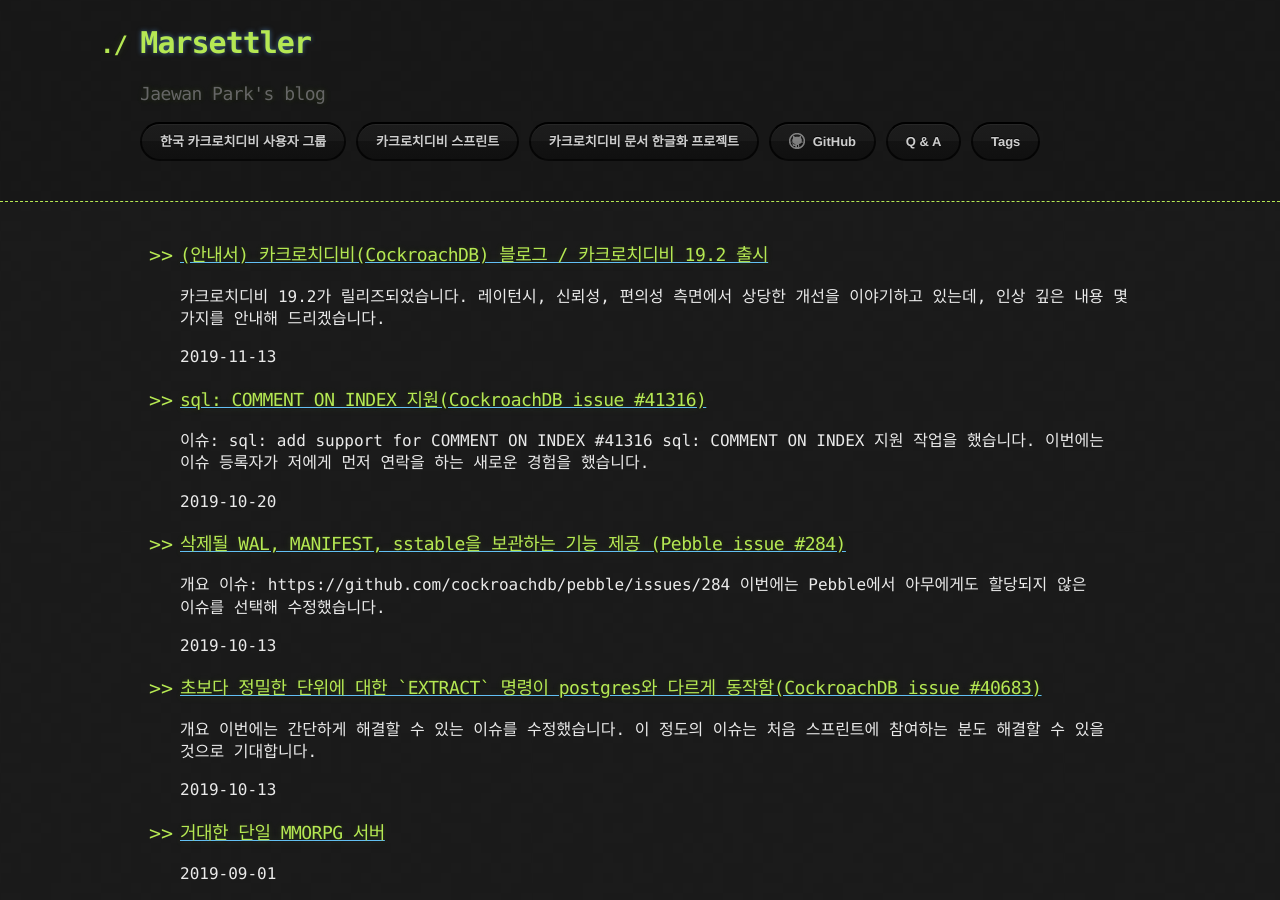
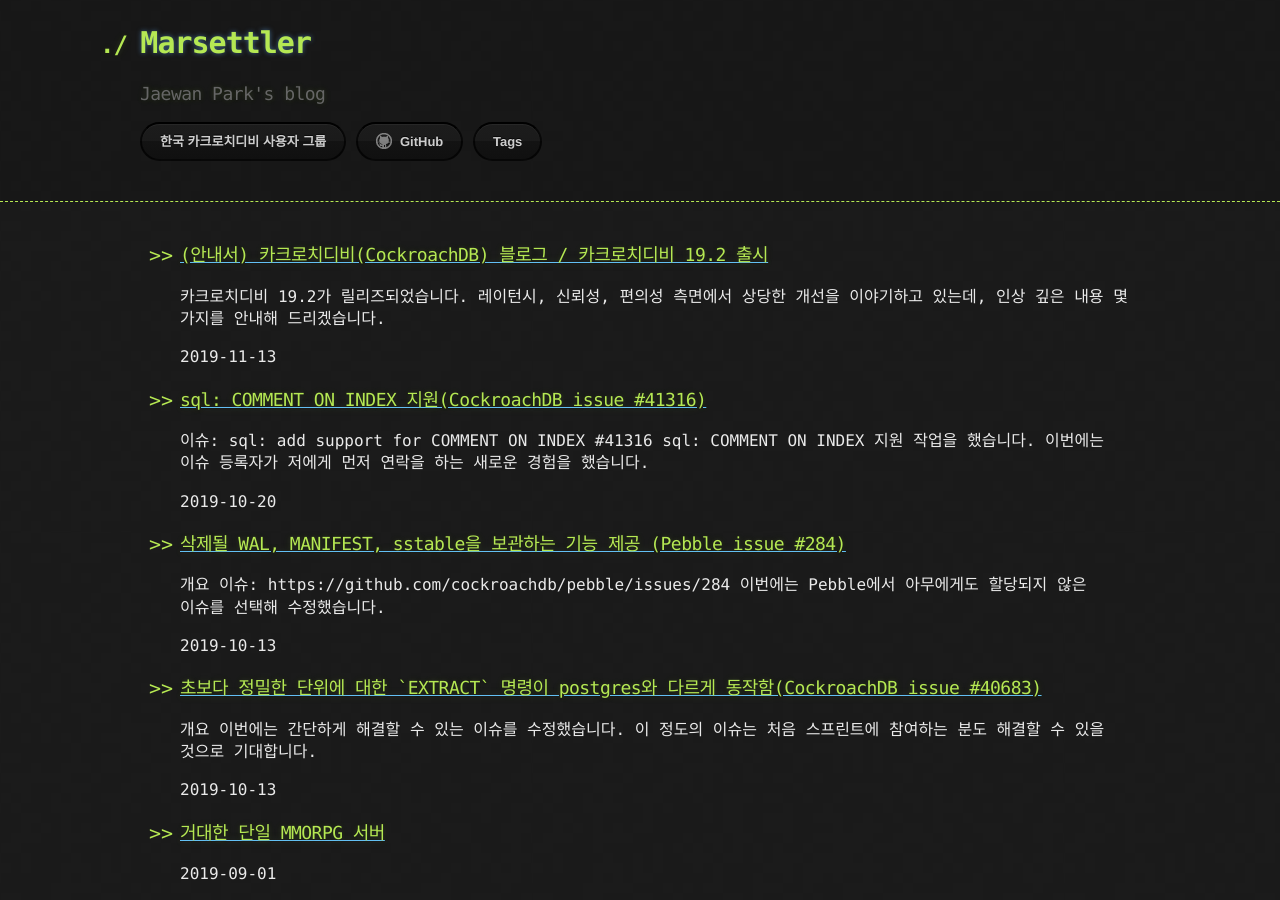
Before and after one commit to hueypark/hueypark.github.io, a Jekyll site: the page built from index.html, in a window 1280 px wide and 900 px high. Built offline with Jekyll 4.4.1, drawn with Linux system fonts in a browser that asks for light colours.

Commit message:
Delete unused page

```diff
--- a/_layouts/default.html
+++ b/_layouts/default.html
@@ -22,10 +22,7 @@
 						<a href="{{ site.github.tar_url }}" class="btn">Download as .tar.gz</a>
 					{% endif %}
 					<a href="https://www.facebook.com/groups/cockroachdb.kr/" class="btn"></span>한국 카크로치디비 사용자 그룹</a>
-					<a href="/sprint/" class="btn"></span>카크로치디비 스프린트</a>
-					<a href="https://github.com/hueypark/docs/blob/master/l10n/ko/CONTRIBUTING.md" class="btn"></span>카크로치디비 문서 한글화 프로젝트</a>
 					<a href="https://github.com/hueypark" class="btn btn-github"><span class="icon"></span>GitHub</a>
-					<a href="https://docs.google.com/forms/d/e/1FAIpQLSd0g-J2i9HoKFIvhYvCJqWZwgR2eiZoYk6T6mMTPxGP-UWiFg/viewform?usp=sf_link" class="btn"></span>Q & A</a>
 					<a href="/tags/" class="btn"></span>Tags</a>
 				</section>
 			</div>
```
